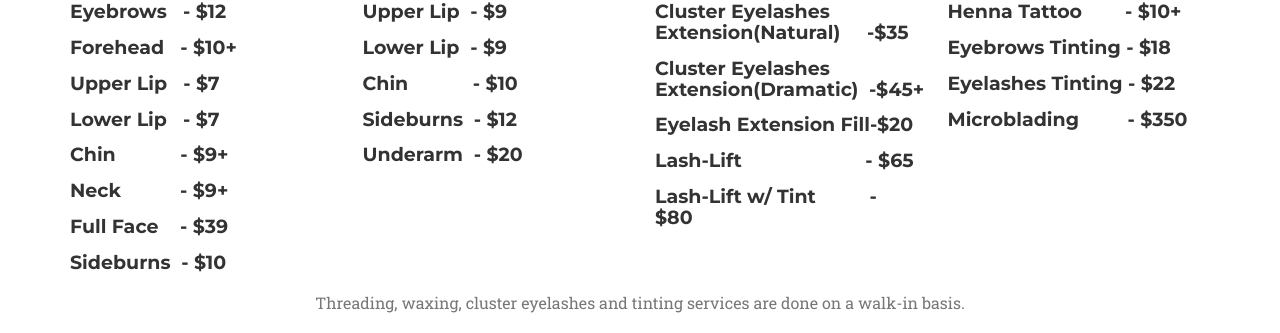
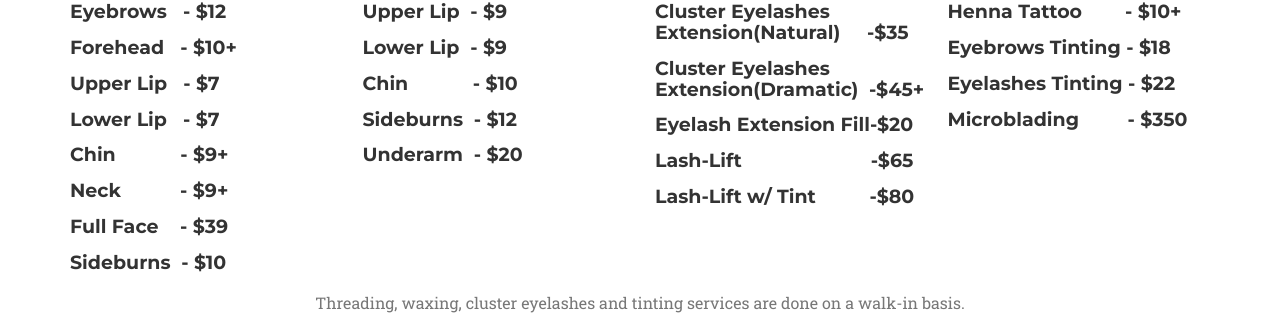
Before and after one commit to spooledrotten/spooledrotten.github.io, a Jekyll site: the page built from index.html, in a window 1280 px wide and 900 px high, scrolled down 994 px. Shown: the part 111-444 px from the top of the window. Built offline with Jekyll 4.4.1, drawn with Linux system fonts in a browser that asks for light colours; some web fonts are replaced.

Commit message:
94th commit

```diff
--- a/_includes/services.html
+++ b/_includes/services.html
@@ -43,8 +43,8 @@
 					<h4 class="service-heading">Cluster Eyelashes Extension(Natural)&nbsp;&nbsp;&nbsp;&nbsp;&nbsp;-$35</h4>
 					<h4 class="service-heading">Cluster Eyelashes Extension(Dramatic)&nbsp;&nbsp;-$45+</h4>
 					<h4 class="service-heading">Eyelash Extension Fill-$20</h4>
-                    <h4 class="service-heading">Lash-Lift&nbsp;&nbsp;&nbsp;&nbsp;&nbsp;&nbsp;&nbsp;&nbsp;&nbsp;&nbsp;&nbsp;&nbsp;&nbsp;&nbsp;&nbsp;&nbsp;&nbsp;&nbsp;&nbsp;&nbsp;&nbsp;&nbsp;&nbsp;- $65</h4>
-                    <h4 class="service-heading">Lash-Lift w/ Tint&nbsp;&nbsp;&nbsp;&nbsp;&nbsp;&nbsp;&nbsp;&nbsp;&nbsp;&nbsp;- $80</h4>
+                    <h4 class="service-heading">Lash-Lift&nbsp;&nbsp;&nbsp;&nbsp;&nbsp;&nbsp;&nbsp;&nbsp;&nbsp;&nbsp;&nbsp;&nbsp;&nbsp;&nbsp;&nbsp;&nbsp;&nbsp;&nbsp;&nbsp;&nbsp;&nbsp;&nbsp;&nbsp;&nbsp;-$65</h4>
+                    <h4 class="service-heading">Lash-Lift w/ Tint&nbsp;&nbsp;&nbsp;&nbsp;&nbsp;&nbsp;&nbsp;&nbsp;&nbsp;&nbsp;-$80</h4>
 				</div>
 
 				<div class="col-md-3">
```
